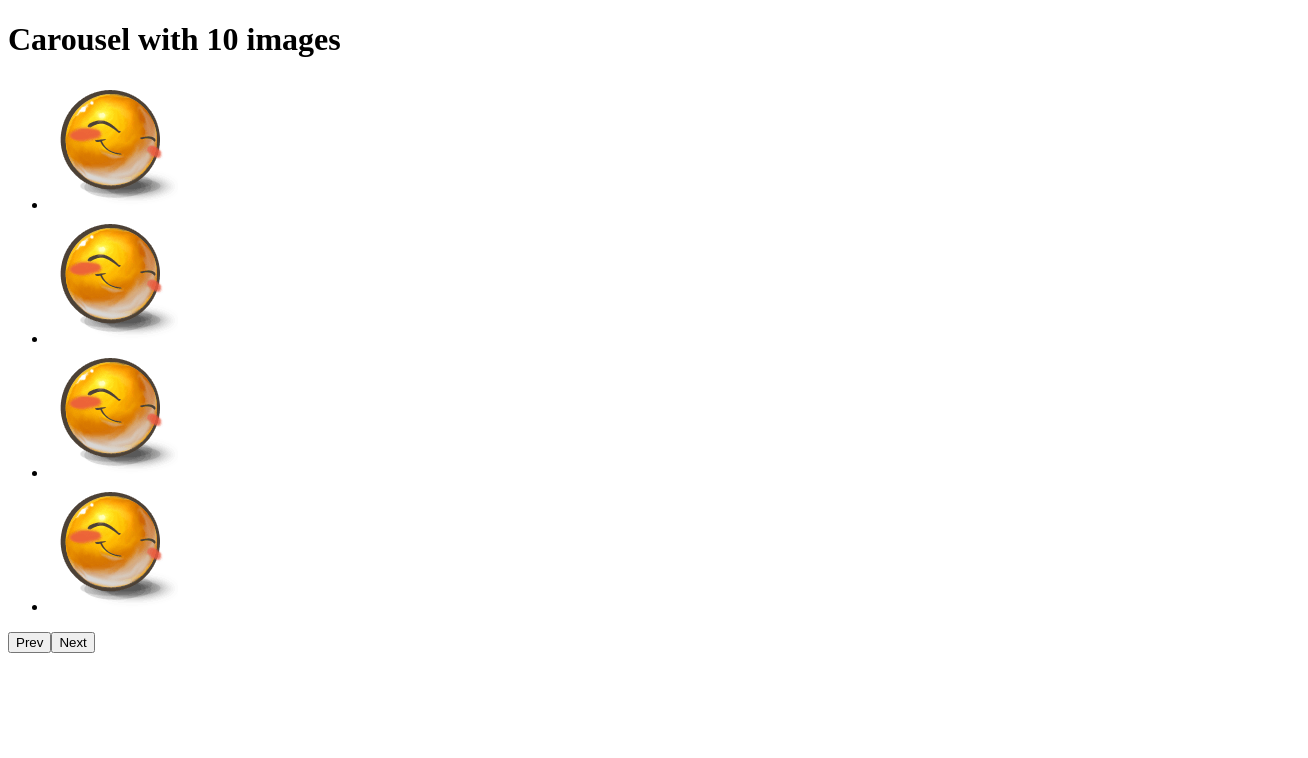
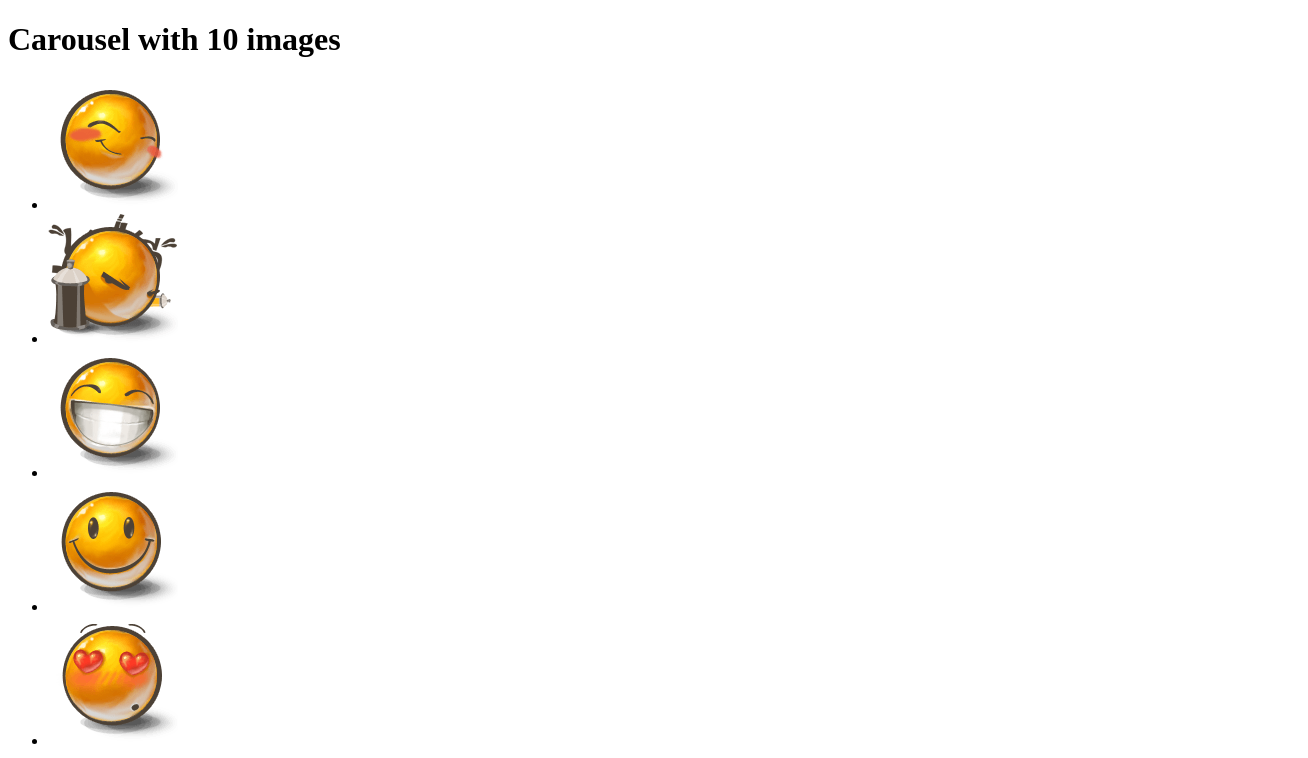
Before and after one commit to mate-academy/react_carousel, a React (Create React App) app: page / in a window 1280 px wide. Shown: the top 758 px of the page, 1308 px wide, since content can reach past the window. Built offline with nearby package versions, Linux system fonts and the light colour scheme; the HTML template or start-up script is replaced by a standard one.

Commit message:
containers created

```diff
--- a/src/App.tsx
+++ b/src/App.tsx
@@ -1,12 +1,19 @@
-import React from 'react';
+import { Component } from 'react';
 import './App.scss';
-import Carousel from './components/Carousel';
+import { Carousel } from './components/Carousel';
+import { Container } from './components/Container';
+import { Form } from './components/Form';
 
-interface State {
+export interface State {
   images: string[];
+  step: number;
+  frameSize: number;
+  itemWidth: number;
+  animationDuration: number;
+  infinite: boolean;
 }
 
-class App extends React.Component<{}, State> {
+class App extends Component<{}, State> {
   state = {
     images: [
       './img/1.png',
@@ -20,17 +27,42 @@ class App extends React.Component<{}, State> {
       './img/9.png',
       './img/10.png',
     ],
+    step: 3,
+    frameSize: 3,
+    itemWidth: 130,
+    animationDuration: 1000,
+    infinite: false,
   };
 
   render() {
-    const { images } = this.state;
+    const {
+      images,
+      step,
+      frameSize,
+      itemWidth,
+      animationDuration,
+      infinite,
+    } = this.state;
 
     return (
       <div className="App">
         {/* eslint-disable-next-line */}
-        <h1>Carousel with {images.length} images</h1>
+        <h1 data-cy='title'>Carousel with {images.length} images</h1>
 
-        <Carousel />
+        <Container>
+          <Carousel
+            images={images}
+            step={step}
+            frameSize={frameSize}
+            itemWidth={itemWidth}
+            animationDuration={animationDuration}
+            infinite={infinite}
+          />
+        </Container>
+
+        <Form>
+          {/* eslint-disable-next-line */}
+        </Form>
       </div>
     );
   }
--- a/src/components/Carousel.tsx
+++ /dev/null
@@ -1,18 +0,0 @@
-import React from 'react';
-import './Carousel.scss';
-
-const Carousel: React.FC = () => (
-  <div className="Carousel">
-    <ul className="Carousel__list">
-      <li><img src="./img/1.png" alt="1" /></li>
-      <li><img src="./img/1.png" alt="2" /></li>
-      <li><img src="./img/1.png" alt="3" /></li>
-      <li><img src="./img/1.png" alt="4" /></li>
-    </ul>
-
-    <button type="button">Prev</button>
-    <button type="button">Next</button>
-  </div>
-);
-
-export default Carousel;
--- /dev/null
+++ b/src/components/Carousel/Carousel.tsx
@@ -0,0 +1,33 @@
+/* eslint-disable @typescript-eslint/no-unused-vars */
+import { FC } from 'react';
+import './Carousel.scss';
+
+import type { State as CarouselProps } from '../../App';
+
+export const Carousel: FC<CarouselProps> = ({
+  images,
+  step,
+  frameSize,
+  itemWidth,
+  animationDuration,
+  infinite,
+}) => {
+  return (
+    <div className="Carousel">
+      <ul className="Carousel__list">
+        {images.map((image, idx) => (
+          <li>
+            <img src={image} alt={String(idx + 1)} />
+          </li>
+        ))}
+      </ul>
+
+      <button type="button">Prev</button>
+      <button type="button" data-cy="next">
+        Next
+      </button>
+    </div>
+  );
+};
+
+export default Carousel;
--- /dev/null
+++ b/src/components/Carousel/index.ts
@@ -0,0 +1 @@
+export * from './Carousel';
--- /dev/null
+++ b/src/components/Container/Container.scss
@@ -0,0 +1,3 @@
+.Container {
+  width: 1300px;
+}
--- /dev/null
+++ b/src/components/Container/Container.tsx
@@ -0,0 +1,7 @@
+import { FC } from 'react';
+
+import './Container.scss';
+
+export const Container: FC = ({ children }) => (
+  <div className="Container">{children}</div>
+);
--- /dev/null
+++ b/src/components/Container/index.ts
@@ -0,0 +1 @@
+export * from './Container';
--- /dev/null
+++ b/src/components/Form/Form.scss
@@ -0,0 +1 @@
+//
--- /dev/null
+++ b/src/components/Form/Form.tsx
@@ -0,0 +1,7 @@
+import { FC } from 'react';
+
+import './Form.scss';
+
+export const Form: FC = ({ children }) => (
+  <form className="Form">{children}</form>
+);
--- /dev/null
+++ b/src/components/Form/index.ts
@@ -0,0 +1 @@
+export * from './Form';
```
Also changed, not shown: src/components/Carousel/Carousel.scss (renamed from src/components/Carousel.scss), 1 other file (tests, documents, lock files or other folders).
